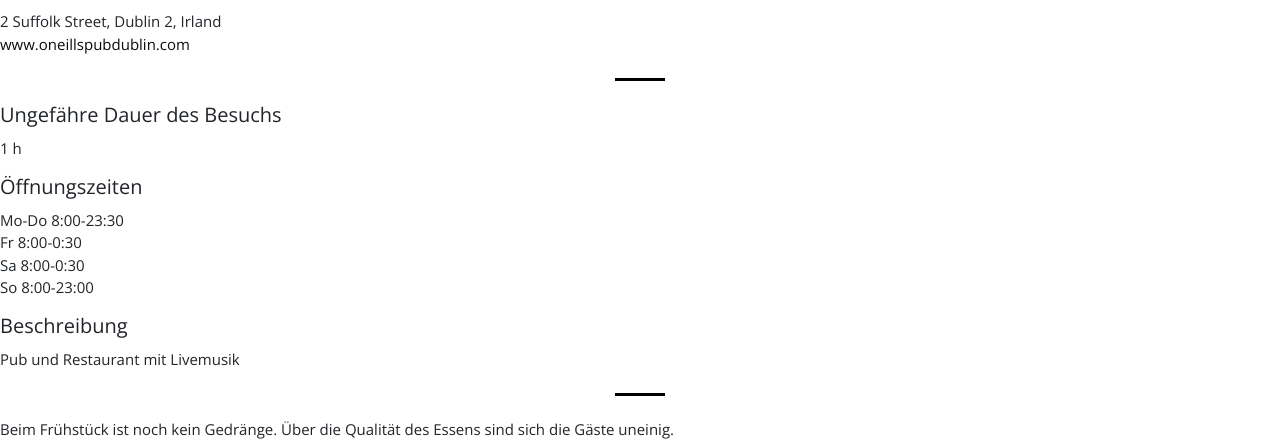
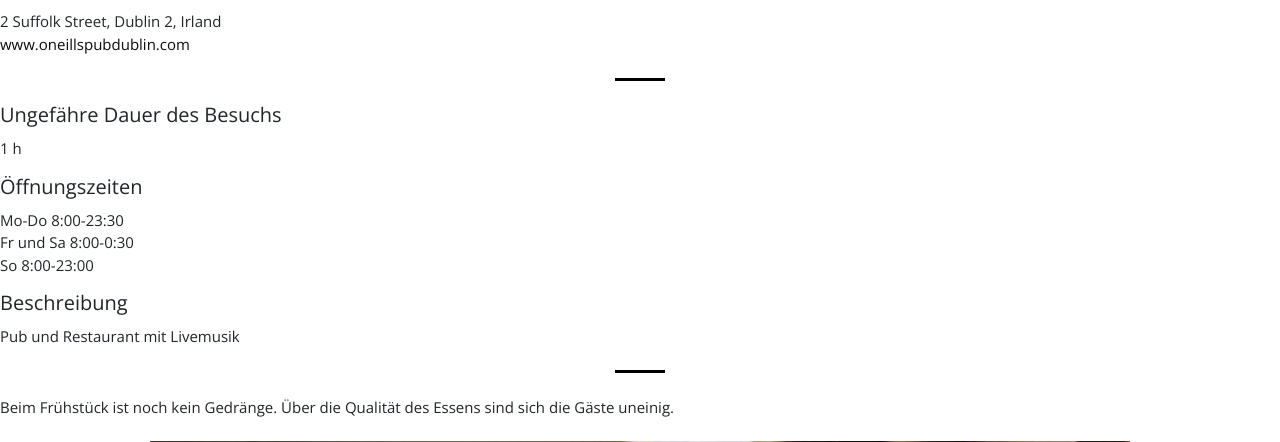
Before and after one commit to lemeleti/reisefuehrer-irland, a PHP site: template resources/templates/music.php in a window 1280 px wide. Shown: the part 5609-6051 px from the top of the page. Run offline with PHP 8.4, Linux system fonts and the light colour scheme; the template is opened without the code that fills it, so the values that code supplies are empty; some libraries are stand-ins or nearby versions.

Commit message:
refactor content

```diff
--- a/resources/templates/music.php
+++ b/resources/templates/music.php
@@ -193,8 +193,7 @@
 <pre>1 h</pre>
 <h4>&Ouml;ffnungszeiten</h4>
 <pre>Mo-Do 8:00-23:30
-Fr 8:00-0:30
-Sa 8:00-0:30
+Fr und Sa 8:00-0:30
 So 8:00-23:00</pre>
 <h4>Beschreibung</h4>
 <pre>Pub und Restaurant mit Livemusik</pre>
```
